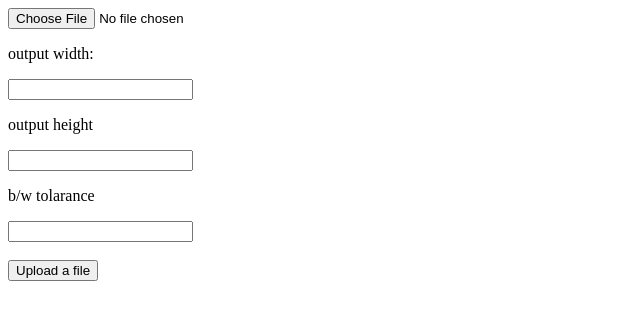
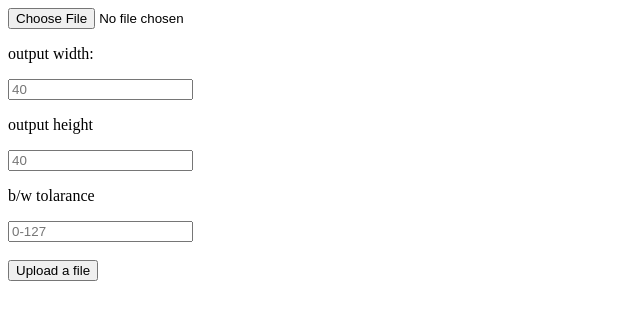
Before and after one commit to Akif-G/Binary-inator, a website: page index.html in a window 1280 px wide. Shown: the full height of the page, 0-640 px from the left. Drawn offline with Linux system fonts and the light colour scheme.

Commit message:
py: typo

```diff
--- a/index.html
+++ b/index.html
@@ -13,11 +13,11 @@
         <input type="file" name="myFile" />
         <div>
             <p>output width:</p>
-            <input type="text" name="width"></input>
+            <input type="text" name="width" placeholder="40"></input>
             <p>output height</p>
-            <input type="text" name="height"></input>
+            <input type="text" name="height" placeholder="40"></input>
             <p>b/w tolarance</p>
-            <input type="text" name="tolarance"></input>
+            <input type="text" name="tolarance" placeholder="0-127"></input>
         </div>
         <br>
         <div>
```
Also changed, not shown: 1 other file.
